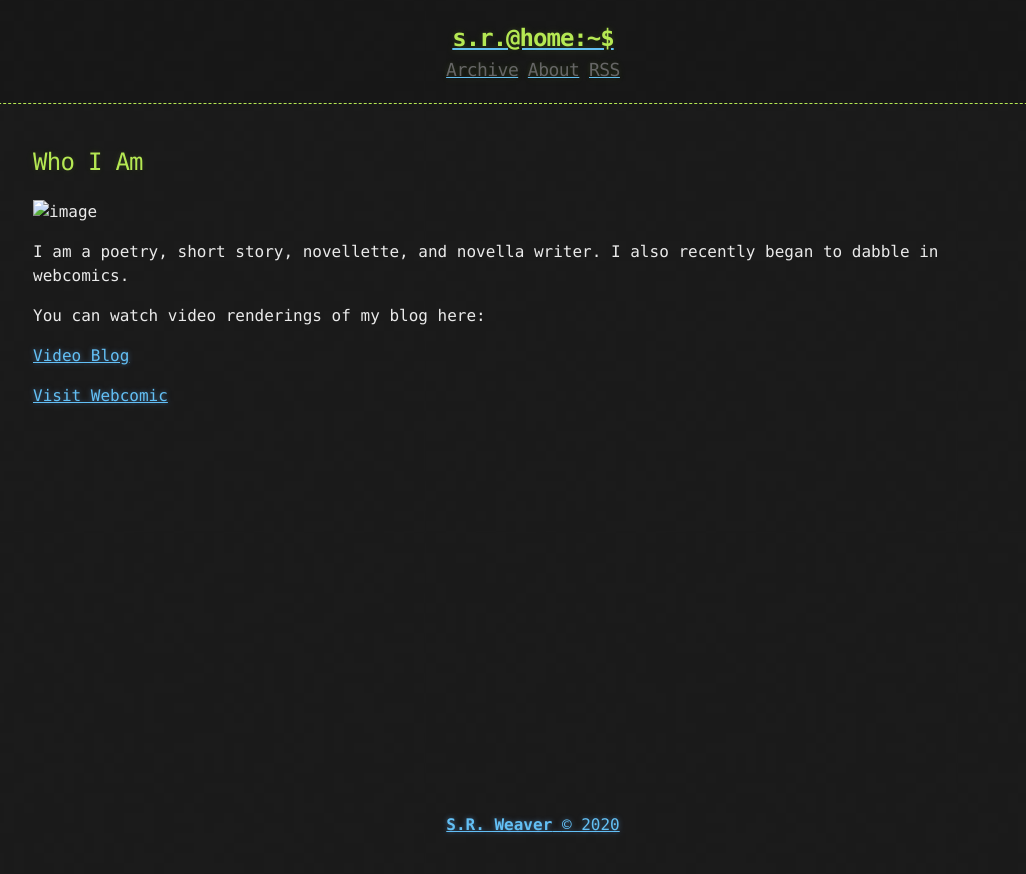
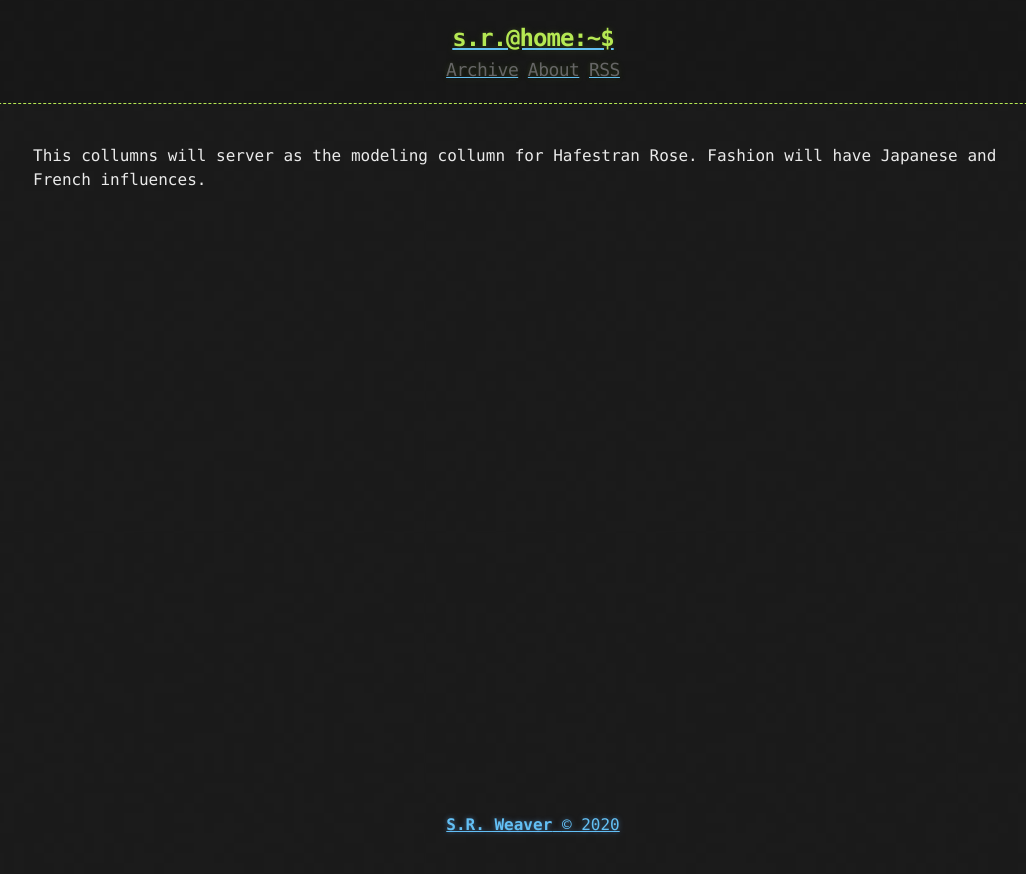
Before and after one commit to LWFlouisa/HAModeling, a Jekyll site: the page built from about.md, in a window 1280 px wide. Shown: the top 874 px of the page, without its empty margins (107-1133 px from the left). Built offline with Jekyll 4.4.1, drawn with Linux system fonts in a browser that asks for light colours.

Commit message:
Update about.md

```diff
--- a/about.md
+++ b/about.md
@@ -2,13 +2,4 @@
 layout: page
 title: About
 ---
-## Who I Am
-![image](https://lwflouisa.github.io/WeaverBlog/images/image.jpg)
-
-I am a poetry, short story, novellette, and novella writer. I also recently began to dabble in webcomics.
-
-You can watch video renderings of my blog here:
-
-[Video Blog](https://video.ploud.jp/video-channels/mytalkshow)
-
-[Visit Webcomic](https://lwflouisa.github.io/uploadedfairyalt/)
+This collumns will server as the modeling collumn for Hafestran Rose. Fashion will have Japanese and French influences.
```
